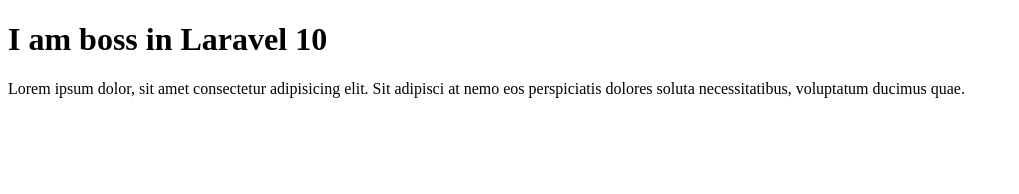
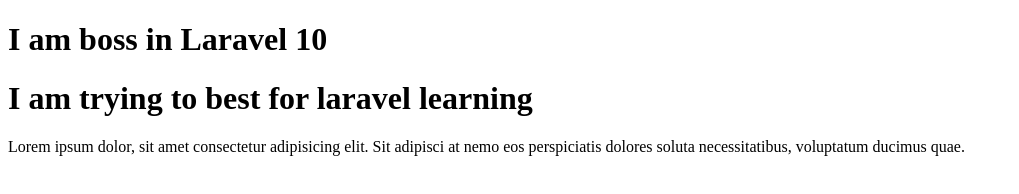
Before and after one commit to shohelrana2024/crud, a plain HTML site: page index.html in a window 1280 px wide. Shown: the whole page, without its empty margins (0-1019 px from the left). Drawn offline with Linux system fonts and the light colour scheme.

Commit message:
Update index.html

```diff
--- a/index.html
+++ b/index.html
@@ -7,6 +7,7 @@
 </head>
 <body>
     <h1>I am boss in Laravel 10</h1>
+    <h1>I am trying to best for laravel learning </h1>
     <p>Lorem ipsum dolor, sit amet consectetur adipisicing elit. Sit adipisci at nemo eos perspiciatis dolores soluta necessitatibus, voluptatum ducimus quae.</p>
 </body>
 </html>
```
